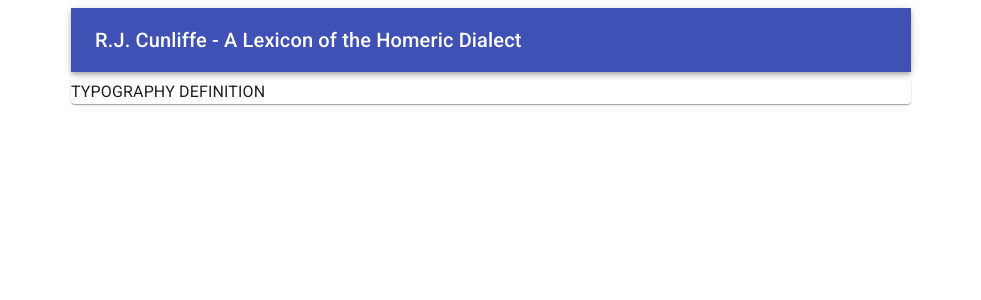
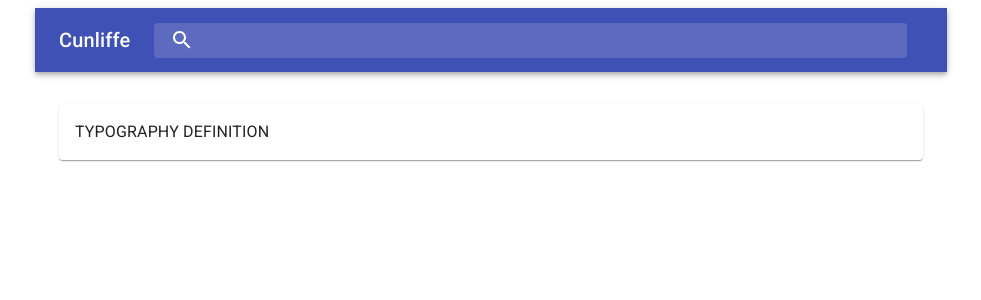
Before and after one commit to davidfdriscoll/cunliffe-react, a React (Create React App) app: page / in a window 1280 px wide. Shown: the top 300 px of the page, without its empty margins (149-1130 px from the left). Built offline with nearby package versions, Linux system fonts and the light colour scheme.

Commit message:
Improved Appbar

```diff
--- a/package.json
+++ b/package.json
@@ -4,6 +4,8 @@
   "private": true,
   "dependencies": {
     "@material-ui/core": "^4.11.3",
+    "@material-ui/icons": "^4.11.2",
+    "@material-ui/styles": "^4.11.3",
     "@testing-library/jest-dom": "^5.11.9",
     "@testing-library/react": "^11.2.5",
     "@testing-library/user-event": "^12.7.3",
--- a/src/App.js
+++ b/src/App.js
@@ -1,18 +1,25 @@
 import React from 'react';
-import Grid from '@material-ui/core/Grid';
+import { makeStyles } from '@material-ui/core/styles';
+import Container from '@material-ui/core/Container';
 import DefinitionDisplay from "./components/DefinitionDisplay";
 import SearchBar from "./components/SearchBar";
 
+const useStyles = makeStyles((theme) => ({
+  container: {
+    paddingTop: theme.spacing(4),
+    paddingBottom: theme.spacing(4),
+  },
+}));
+
 function App() {
+  const classes = useStyles();
   return (
-    <Grid container spacing={1} justify="center">
-      <Grid item xs={12} lg={8}>
+    <Container maxWidth="md">
         <SearchBar />
-      </Grid>
-      <Grid item xs={12} lg={8}>
-        <DefinitionDisplay />
-      </Grid>
-    </Grid>
+        <Container className={classes.container}>
+          <DefinitionDisplay />
+        </Container>
+    </Container>
   );
 }
 
--- a/src/components/DefinitionDisplay.js
+++ b/src/components/DefinitionDisplay.js
@@ -1,12 +1,20 @@
 import React from "react";
+import { makeStyles } from '@material-ui/core/styles';
 import Paper from '@material-ui/core/Paper';
 import Typography from '@material-ui/core/Typography';
 
+const useStyles = makeStyles((theme) => ({
+    container: {
+      padding: theme.spacing(2),
+    },
+  }));
+
 export default function DefinitionDisplay() {
-    return (
-        <Paper>
-            <Typography variant="body1">TYPOGRAPHY DEFINITION</Typography>
-        </Paper>
+  const classes = useStyles();
+  return (
+    <Paper className={classes.container}>
+      <Typography variant="body1">TYPOGRAPHY DEFINITION</Typography>
+    </Paper>
 
-    );
+  );
   }
--- a/src/components/SearchBar.js
+++ b/src/components/SearchBar.js
@@ -1,13 +1,69 @@
 import React from "react";
+import { fade, makeStyles } from '@material-ui/core/styles';
 import AppBar from "@material-ui/core/AppBar";
 import Toolbar from "@material-ui/core/Toolbar"
-import Typography from "@material-ui/core/Typography";
+import Typography from "@material-ui/core/Typography"
+import InputBase from '@material-ui/core/InputBase';
+import SearchIcon from '@material-ui/icons/Search';
+
+const useStyles = makeStyles((theme) => ({
+  search: {
+      position: 'relative',
+      borderRadius: theme.shape.borderRadius,
+      backgroundColor: fade(theme.palette.common.white, 0.15),
+      '&:hover': {
+        backgroundColor: fade(theme.palette.common.white, 0.25),
+      },
+      marginRight: theme.spacing(2),
+      marginLeft: 0,
+      width: '100%',
+      [theme.breakpoints.up('sm')]: {
+        marginLeft: theme.spacing(3),
+        width: 'auto',
+      },
+      flexGrow: 1,
+    },
+    searchIcon: {
+      padding: theme.spacing(0, 2),
+      height: '100%',
+      position: 'absolute',
+      pointerEvents: 'none',
+      display: 'flex',
+      alignItems: 'center',
+      justifyContent: 'center',
+    },
+    inputRoot: {
+      color: 'inherit',
+    },
+    inputInput: {
+      padding: theme.spacing(1, 1, 1, 0),
+      // vertical padding + font size from searchIcon
+      paddingLeft: `calc(1em + ${theme.spacing(4)}px)`,
+      transition: theme.transitions.create('width'),
+      width: '100%',
+      [theme.breakpoints.up('md')]: {
+        width: '20ch',
+      },
+    },
+}));
 
 export default function SearchBar() {
+  const classes = useStyles();
   return (
     <AppBar position="sticky">
       <Toolbar>
-                <Typography variant="h6">R.J. Cunliffe - A Lexicon of the Homeric Dialect</Typography>
+        <Typography variant="h6">Cunliffe</Typography>
+        <div className={classes.search}>
+          <div className={classes.searchIcon}>
+            <SearchIcon />
+          </div>
+          <InputBase
+            classes={{
+              root: classes.inputRoot,
+              input: classes.inputInput,
+            }}
+          />
+        </div>
       </Toolbar>
     </AppBar>
   );
```
Also changed, not shown: 1 other file (tests, documents, lock files or other folders). Lines whose indentation alone changed are shown as unchanged.
